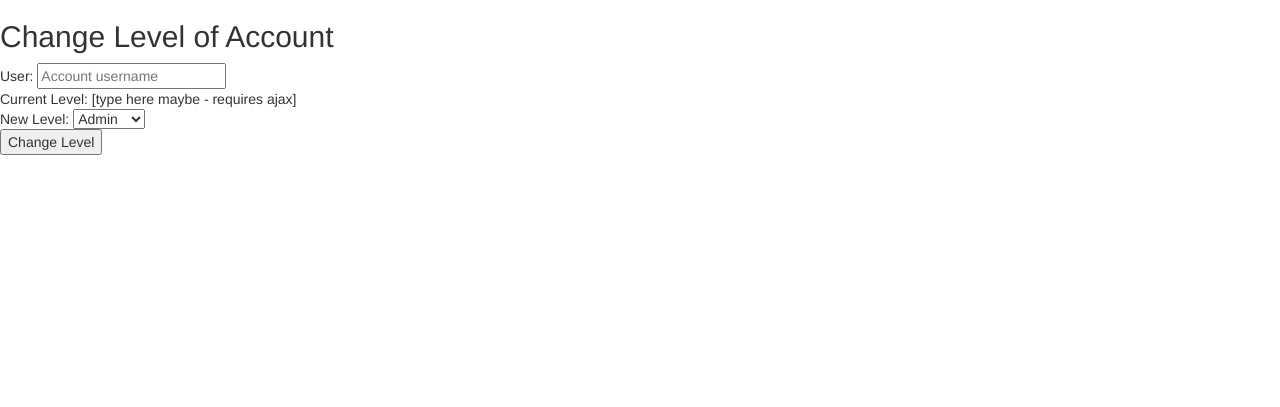
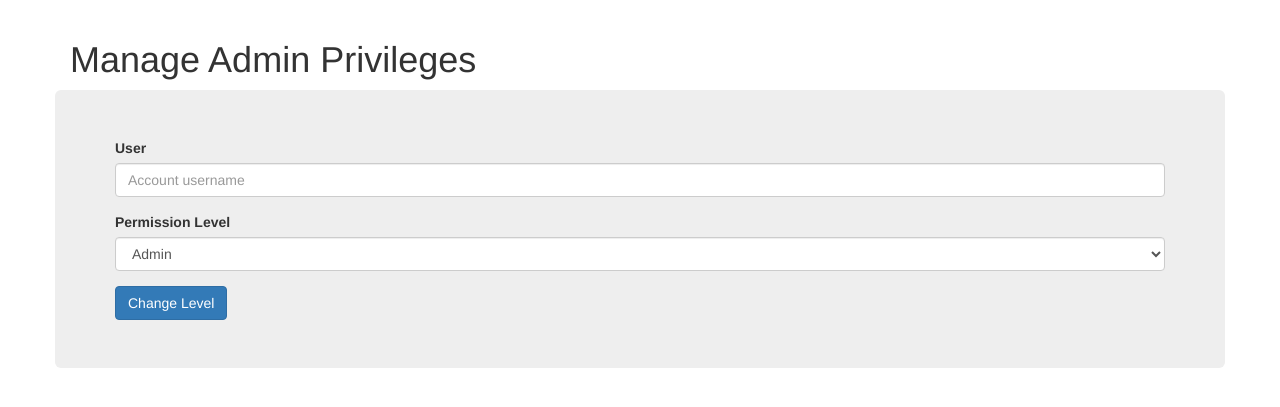
Before and after one commit to billywongstuy/BrevityFinesse-SDSpr17FP, a Flask app: template templates/promote.html in a window 1280 px wide. Shown: the part 51-458 px from the top of the page. Run offline with Flask 2, Linux system fonts and the light colour scheme; the template is opened without the code that fills it, so the values that code supplies are empty.

Commit message:
improved styling on admin_promote

```diff
--- a/devlog.txt
+++ b/devlog.txt
@@ -203,3 +203,4 @@ julianA -- 2017-06-05 14:05
 
 julianA -- 2017-06-05 21:54
 	Fixed styling on admin dashboard somewhat
+	Improved styling on admin_promote
--- a/templates/promote.html
+++ b/templates/promote.html
@@ -8,6 +8,12 @@
 
 {% block body %}
 
+<div class="container">
+  <h1>Manage Admin Privileges</h1>
+  <div class="row">
+    <div class="col-3-md col-3-sm"></div>
+    <div class="col-6-md col-6-sm col-12-xs">
+      <div class="jumbotron">
 	{% if send %}
 	{% if msg %}
 	<div class="alert alert-success">{{msg}}</div>
@@ -16,18 +22,29 @@
 	{% endif %}
 	{% endif %}
 
-<h2>Change Level of Account</h2>
 
 	<form method="POST">
-  User: <input type="text" name="username" placeholder="Account username"> </br>
-  Current Level: [type here maybe - requires ajax] </br>
-  New Level: <select name="newlevel">
+	  <div class="form-group">
+	    <label for="accUsername">User</label>
+	    <input class="form-control" id="accUsername" type="text" name="username" placeholder="Account username">
+	  </div>
+	  <div class="form-group">
+	    <label for="accLevel">Permission Level</label>
+
+	  <!--Current Level: [type here maybe - requires ajax] </br>
+	      New Level: -->
+	  <select class="form-control" id="accLevel" name="newlevel">
 	    <option value="1">Admin</option>
 	    <option value="2">Tech</option>
 	    <option value="3">Teacher</option>
 	  </select>
-  </br>
-  <button type="submit">Change Level</button>
+	  </div>
+	  <button class="btn btn-primary" type="submit">Change Level</button>
 	</form>
+      </div>
+    </div>
+    <div class="col-3-md col-3-sm"></div>
+  </div>
+</div>
 
 {% endblock %}
```
Also changed, not shown: templates/admin-dashboard.html (+1 -43 lines), templates/login.html (+6 -5 lines). Lines whose indentation alone changed are shown as unchanged.
